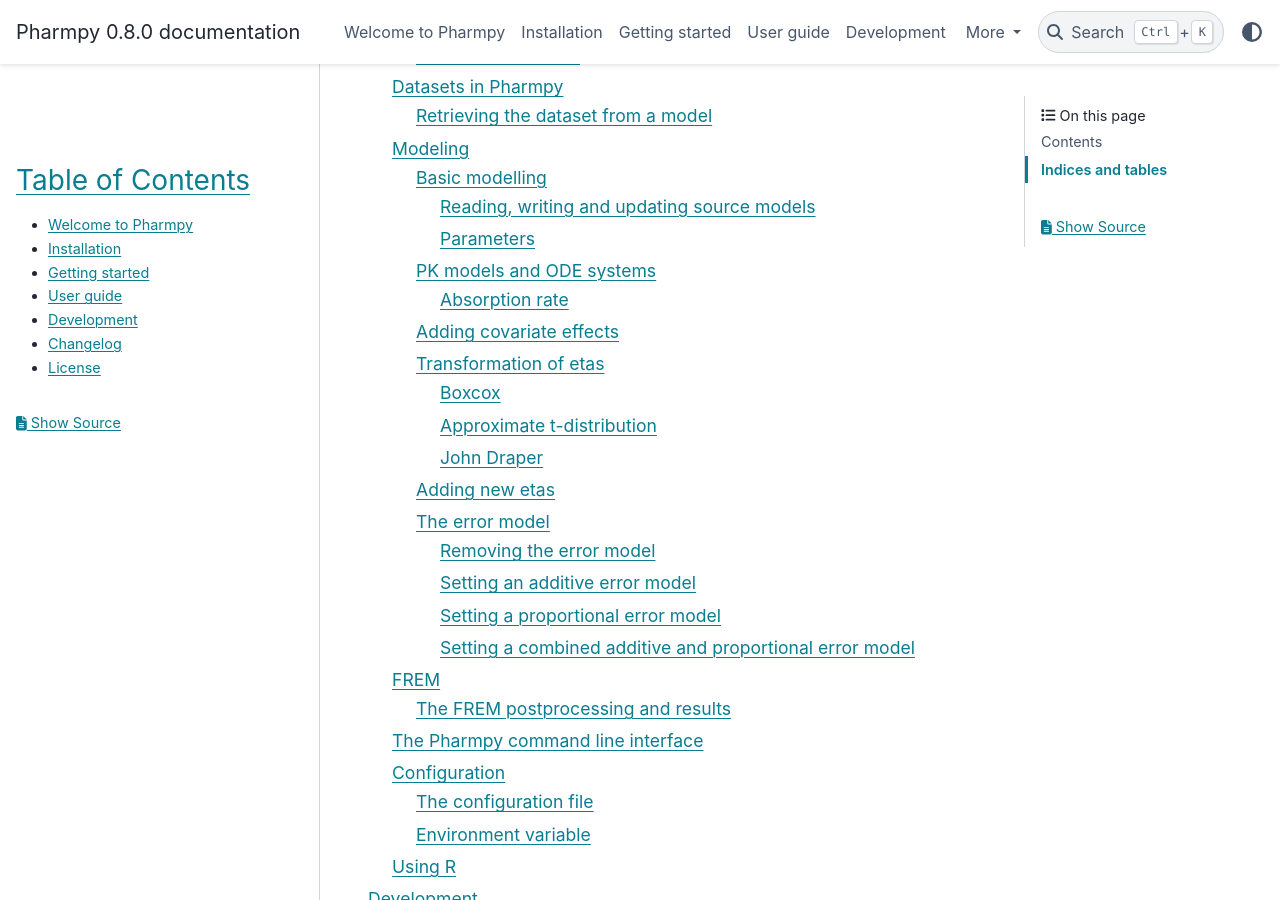
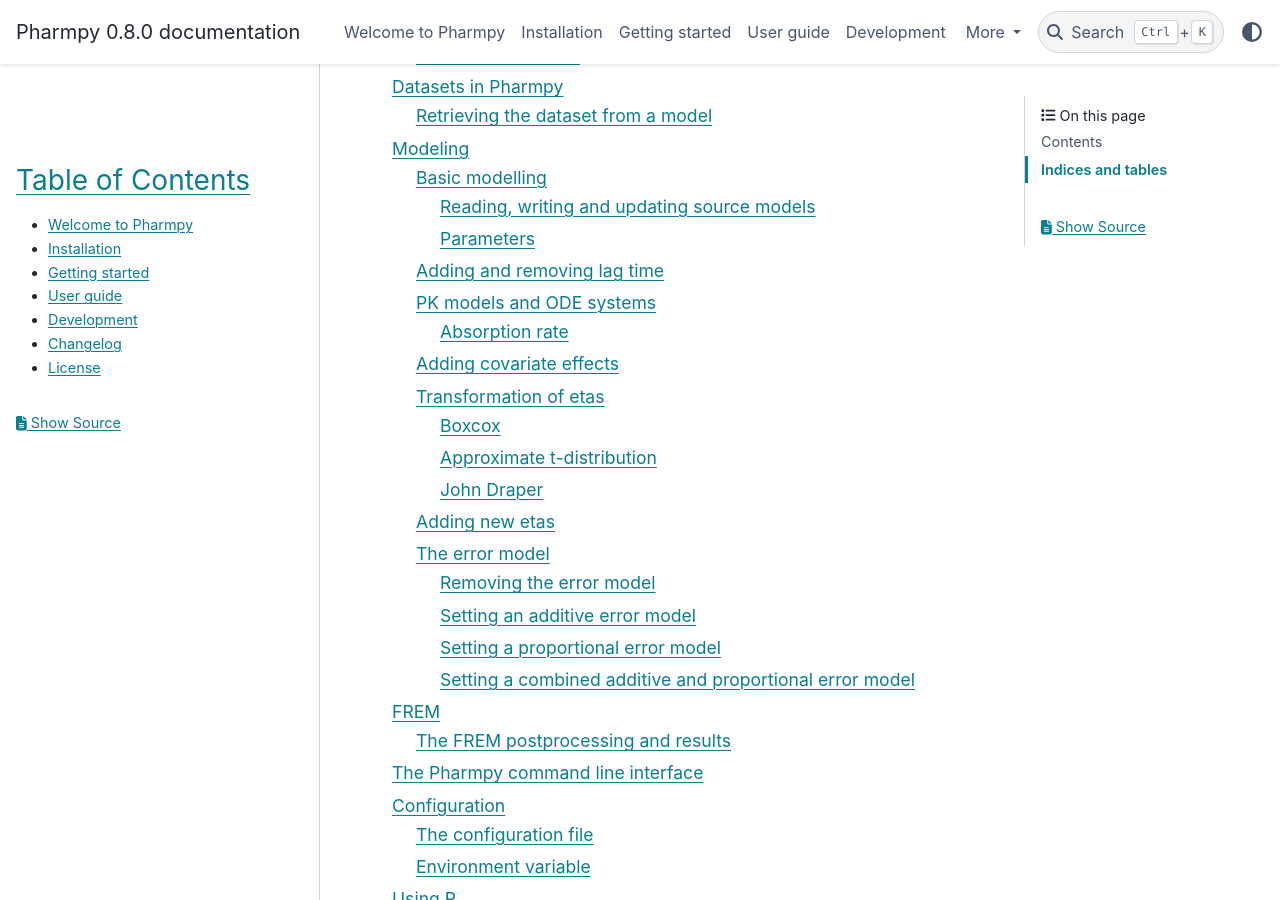
Before and after one commit to pharmpy/pharmpy, a Sphinx documentation site: the page built from docs/index.rst, in a window 1280 px wide and 900 px high, scrolled down 735 px. Built offline with Sphinx 7.4.7 and the PyData theme 0.15.4, drawn with Linux system fonts in a browser that asks for light colours; pages that are not in the unit, such as notebooks, are missing from menus; some of the changed lines change nothing that is shown.

Commit message:
Documentation for adding lag time

```diff
--- a/docs/modeling.rst
+++ b/docs/modeling.rst
@@ -73,6 +73,33 @@
 
    fix_parameters(model, ['THETA(1)', 'THETA(2)'])
    unfix_parameters(model, 'THETA(1)')
+
+~~~~~~~~~~~~~~~~~~~~~~~~~~~~
+Adding and removing lag time
+~~~~~~~~~~~~~~~~~~~~~~~~~~~~
+
+.. jupyter-execute::
+
+   model = Model(path / "pheno.mod")
+
+Lag time may be added to a dose compartment of a model.
+
+.. jupyter-execute::
+
+   from pharmpy.modeling import add_lag_time
+   add_lag_time(model)
+   model.update_source()
+   print_model_diff(model_ref, model)
+
+To remove the lag time you can do the following:
+
+.. jupyter-execute::
+
+   from pharmpy.modeling import remove_lag_time
+   remove_lag_time(model)
+   model.update_source()
+   print_model_diff(model_ref, model)
+
 
 ~~~~~~~~~~~~~~~~~~~~~~~~~
 PK models and ODE systems
```
